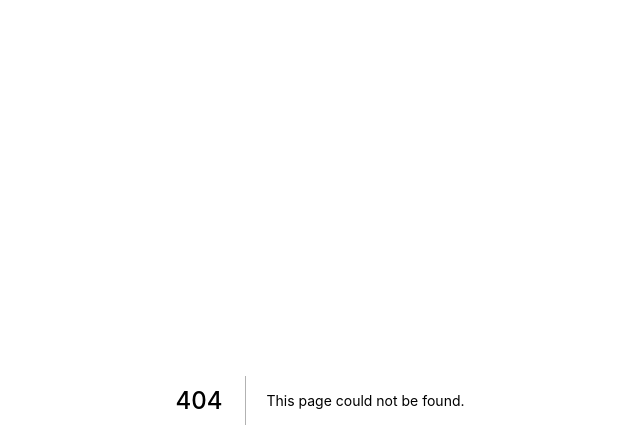
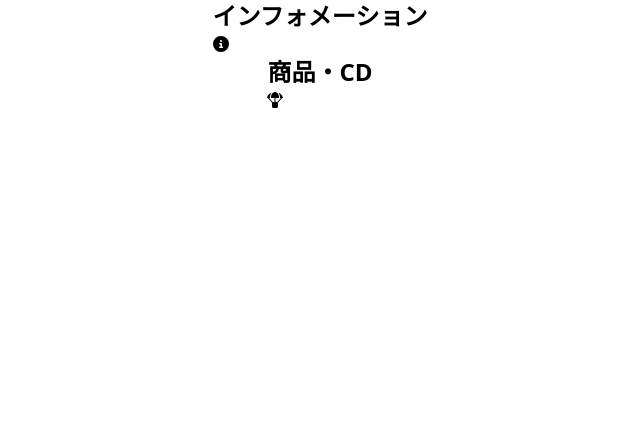
Before and after one commit to P1zza-L1cht/hanaki_dev, a Next.js app: page /admin/setting in a window 1280 px wide. Before the commit this address had no page. Shown: the top 448 px of the page, without its empty margins (320-960 px from the left). Built offline with nearby package versions, Linux system fonts and the light colour scheme.

Commit message:
form page

```diff
--- /dev/null
+++ b/components/InformationForm.js
@@ -0,0 +1,13 @@
+import { FontAwesomeIcon } from '@fortawesome/react-fontawesome'
+import { faPhotoFile, faCircleInfo } from '@fortawesome/free-solid-svg-icons';
+
+export default function InformationForm() {
+  return (
+    <div className="flex items-center justify-center">
+      <div className=''>
+        <h2 className="text-2xl font-bold">インフォメーション</h2>
+        <FontAwesomeIcon icon={faCircleInfo}/>
+      </div>
+    </div>
+  )
+}
--- /dev/null
+++ b/components/MerchandiseForm.js
@@ -0,0 +1,13 @@
+import { FontAwesomeIcon } from '@fortawesome/react-fontawesome'
+import { faPhotoFile, faParachuteBox } from '@fortawesome/free-solid-svg-icons';
+
+export default function MerchandiseForm() {
+  return (
+    <div className="flex items-center justify-center">
+      <div className=''>
+        <h2 className="text-2xl font-bold">商品・CD</h2>
+        <FontAwesomeIcon icon={faParachuteBox}/>
+      </div>
+    </div>
+  )
+}
--- /dev/null
+++ b/pages/admin/setting.js
@@ -0,0 +1,15 @@
+import InformationForm from "../../components/InformationForm";
+import MerchandiseForm from "../../components/MerchandiseForm";
+
+export default function setting() {
+  return (
+    <div className="">
+      <div className="">
+        <InformationForm />
+      </div>
+      <div className="">
+        <MerchandiseForm />
+      </div>
+    </div>
+  )
+}
--- a/pages/auth/signin.js
+++ b/pages/auth/signin.js
@@ -7,7 +7,7 @@ export default function signin({providers}) {
       <div className=" ">
         {Object.values(providers).map((provider) => (
           <div key={provider.name} className="flex flex-col items-center">
-            <button onClick={()=> signIn(provider.id, {callbackUrl: "/"})} className="bg-red-400 rounded-lg p-3 text-white hover:bg-red-500">Sign in with {provider.name}</button>
+            <button onClick={()=> signIn(provider.id, {callbackUrl: "/admin/setting"})} className="bg-red-400 rounded-lg p-3 text-white hover:bg-red-500">Sign in with {provider.name}</button>
           </div>
         ))}
       </div>
```
